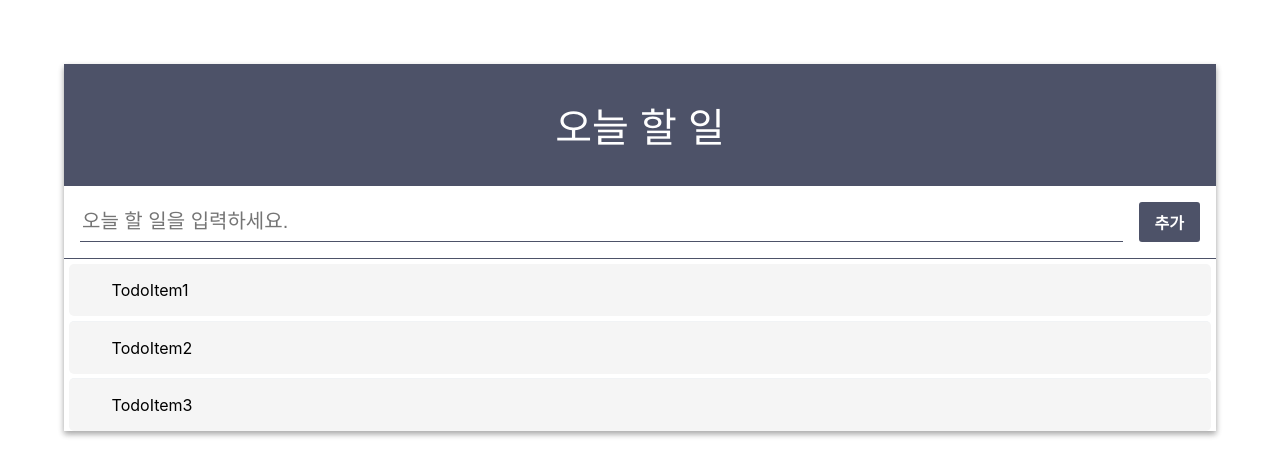
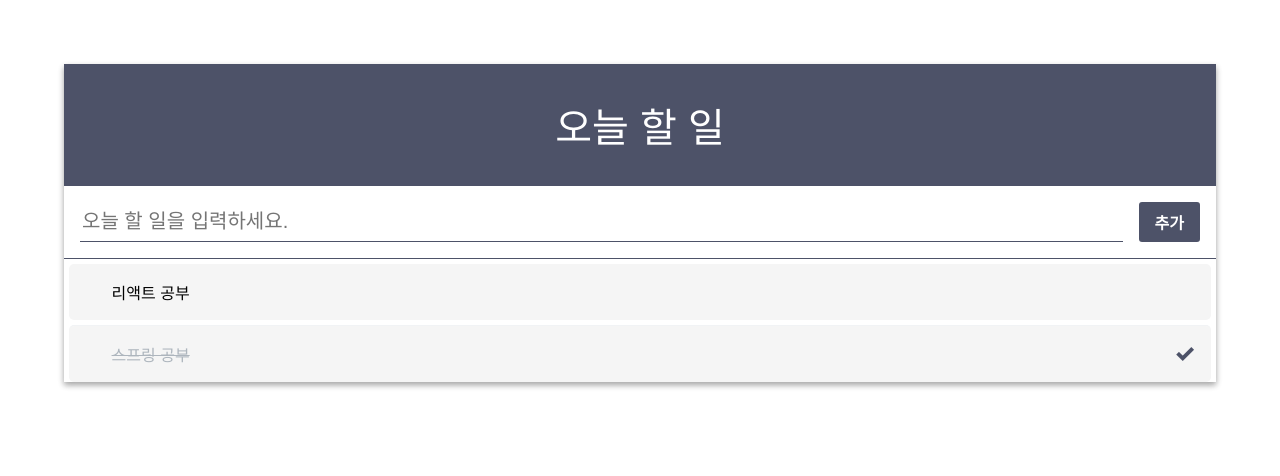
Before and after one commit to bookpark/react-todolist, a React (Create React App) app: page / in a window 1280 px wide. Shown: the top 476 px of the page. Built offline with nearby package versions, Linux system fonts and the light colour scheme.

Commit message:
state 정의

```diff
--- a/src/App.js
+++ b/src/App.js
@@ -2,6 +2,7 @@ import React from 'react';
 import TodoListTemplate from './components/js/TodoListTemplate';
 import Form from './components/js/Form';
 import TodoItemList from './components/js/TodoItemList';
+import TodoItem from './components/js/TodoItem';
 
 class App extends React.Component {
   constructor(props) {
@@ -53,11 +54,11 @@ class App extends React.Component {
         <TodoListTemplate form={(
           <Form
             value={this.state.input}
-            onChannge={this.handleChange}
+            onChange={this.handleChange}
             onCreate={this.handleCreate}
             onKeyPress={this.handleKeyPress} />
         )}>
-          <TodoItemList />
+          <TodoItemList todos={this.state.todos} />
         </TodoListTemplate>
       </div >
     );
--- a/src/components/css/TodoListTemplate.css
+++ b/src/components/css/TodoListTemplate.css
@@ -17,7 +17,6 @@
 
 .form-wrapper {
     padding: 1rem;
-    /* border-bottom: 1px solid #22b8cf; */
     border-bottom: 1px solid #353b54e0;
 }
 
--- a/src/components/js/Form.js
+++ b/src/components/js/Form.js
@@ -3,13 +3,11 @@ import '../css/Form.css';
 
 function Form({ value, onChange, onCreate, onKeyPress }) {
     return (
-        <>
-            <div className='form'>
-                <input value={value} placeholder='오늘 할 일을 입력하세요.' onChange={onChange}
-                    onKeyPress={onKeyPress} />
-                <div className='create-button' onClick={onCreate}>추가</div>
-            </div>
-        </>
+        <div className='form'>
+            <input value={value} placeholder='오늘 할 일을 입력하세요.' onChange={onChange}
+                onKeyPress={onKeyPress} />
+            <div className='create-button' onClick={onCreate}>추가</div>
+        </div>
     )
 }
 
--- a/src/components/js/TodoItemList.js
+++ b/src/components/js/TodoItemList.js
@@ -3,11 +3,23 @@ import TodoItem from './TodoItem';
 
 class TodoItemList extends Component {
     render() {
+        const { todos, onToggle, onRemove } = this.props;
+
+        const todoList = todos.map(
+            ({ id, content, isComplete }) => (
+                <TodoItem
+                    id={id}
+                    content={content}
+                    isComplete={isComplete}
+                    onToggle={onToggle}
+                    onRemove={onRemove}
+                    key={id} />
+            )
+        );
+
         return (
             <div>
-                <TodoItem content='TodoItem1' />
-                <TodoItem content='TodoItem2' />
-                <TodoItem content='TodoItem3' />
+                {todoList}
             </div>
         )
     }
```
